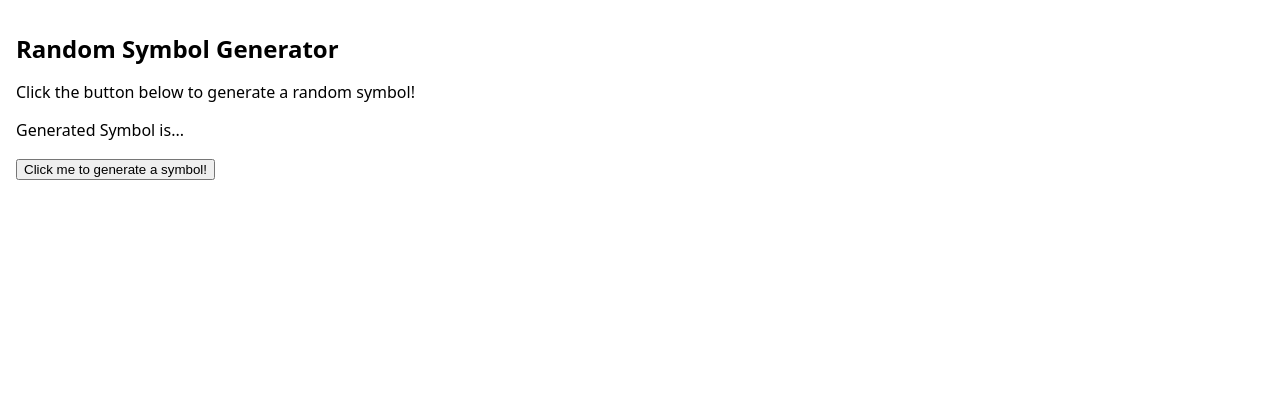
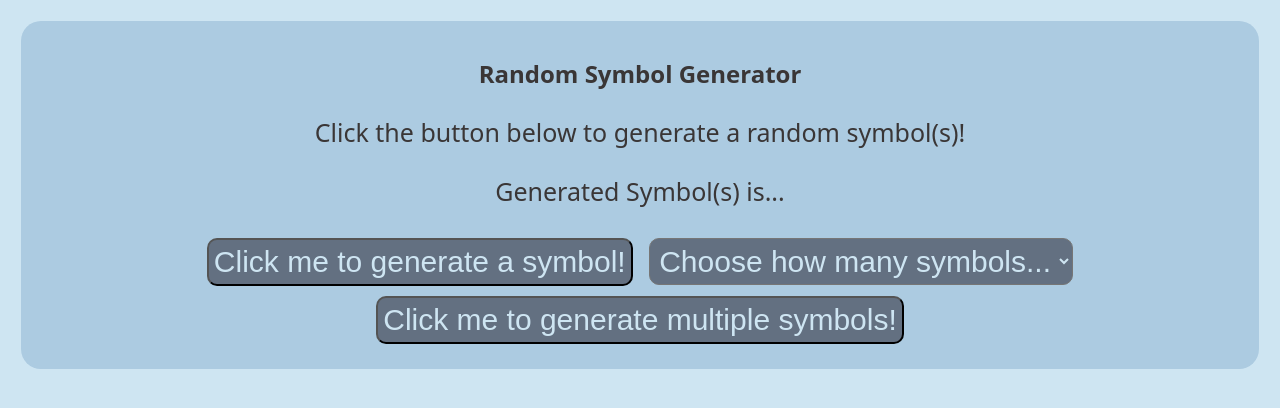
Before and after one commit to bcrhbrhcdb/random-letter-generator, a website with bundled scripts: page index.html in a window 1280 px wide. Built offline with nearby package versions, Linux system fonts and the light colour scheme; files whose address does not match are found by name.

Commit message:
working on multiple, do NOT use this for passwords

```diff
--- a/index.html
+++ b/index.html
@@ -9,21 +9,29 @@
   </head>
   <body>
     <main>
+      <div class="main">
       <h1>Random Symbol Generator</h1>
-      <p>Click the button below to generate a random symbol!</p>
-      <p>Generated Symbol is... <span id="generatedSymbol" class="text"></span></p>
+      <p>Click the button below to generate a random symbol(s)!</p>
+      <p>Generated Symbol(s) is... <span id="generatedSymbol" class="text"></span></p>
       <button id="generateSymbol" class="button">Click me to generate a symbol!</button>
-      <script type="module" src="script.js">
+      <select class="dropdown" id="moreSymbols">
+        <option value="0">Choose how many symbols...</option>
+        <option value="1">1</option>
+        <option value="2">2</option>
+        <option value="3">3</option>
+        <option value="4">4</option>
+        <option value="5">5</option>
+        <option value="6">6</option>
+        <option value="7">7</option>
+        <option value="8">8</option>
+        <option value="9">9</option>
 
-        const generateButton = document.getElementById("generateSymbol");
-        const generatedSymbol = document.getElementById("generatedSymbol");
-
-        generateButton.addEventListener('click', ()=>{
-          generatedSymbol.innerText = "Hi"
-        })
-      </script>
-
+      </select>
+      <button id="generateMultipleSymbols" class="button">Click me to generate multiple symbols!</button>
+      </div>
     </main>
     <script type="module" src="./javascript/symbols.js"></script>
+    <script type="module" src="script.js">
+    </script>
   </body>
 </html>
--- /dev/null
+++ b/script.js
@@ -0,0 +1,27 @@
+//import
+
+import { symbols } from "./symbols.js";
+
+//get stuff from index.html
+
+const generateButton = document.getElementById("generateSymbol");
+const generatedSymbol = document.getElementById("generatedSymbol");
+const multipleSymbol = document.getElementById("generateMultipleSymbols")
+
+//generate random symbol
+
+generateButton.addEventListener('click', ()=>{
+    const randomIndex = Math.floor(Math.random() * symbols.length);
+    generatedSymbol.innerText = symbols[randomIndex];
+})
+
+//multiple symbols
+
+multipleSymbol.addEventListener("click",()=>{
+    const multipleSymbol = document.getElementById("multipleSymbol");
+    const numberOfSymbols = 0;
+    switch (numberOfSymbols){
+
+    }
+    const randomMultipleIndex = Math.floor(Math.random() * symbols.length);
+ })
--- a/styles.css
+++ b/styles.css
@@ -5,8 +5,9 @@
 body {
   margin: 0;
   font-family: system-ui, sans-serif;
-  color: black;
-  background-color: white;
+  color: rgb(58, 54, 54);
+  background-color: #CEE5F2;
+  font-size: 25px;
 }
 
 nav {
@@ -39,8 +40,23 @@ nav a[aria-current='page'] {
 main {
   padding: 1rem;
 }
-
+.main{
+  text-align: center;
+  background-color: #ACCBE1;
+  padding: 20px;
+  border-radius: 20px;
+  margin: 5px;
+}
 h1 {
   font-weight: bold;
   font-size: 1.5rem;
+  color: rgb(58, 54, 54)
 }
+button, .dropdown{
+  border-radius: 10px;
+  font-size: 30px;
+  background-color: #637081;
+  color: #CEE5F2;
+  padding: 5px;
+  margin: 5px;
+}
--- a/symbols.js
+++ b/symbols.js
@@ -24,4 +24,5 @@ export const symbols = [
 "8",
 "9",
 "0",
+
 ];
```
